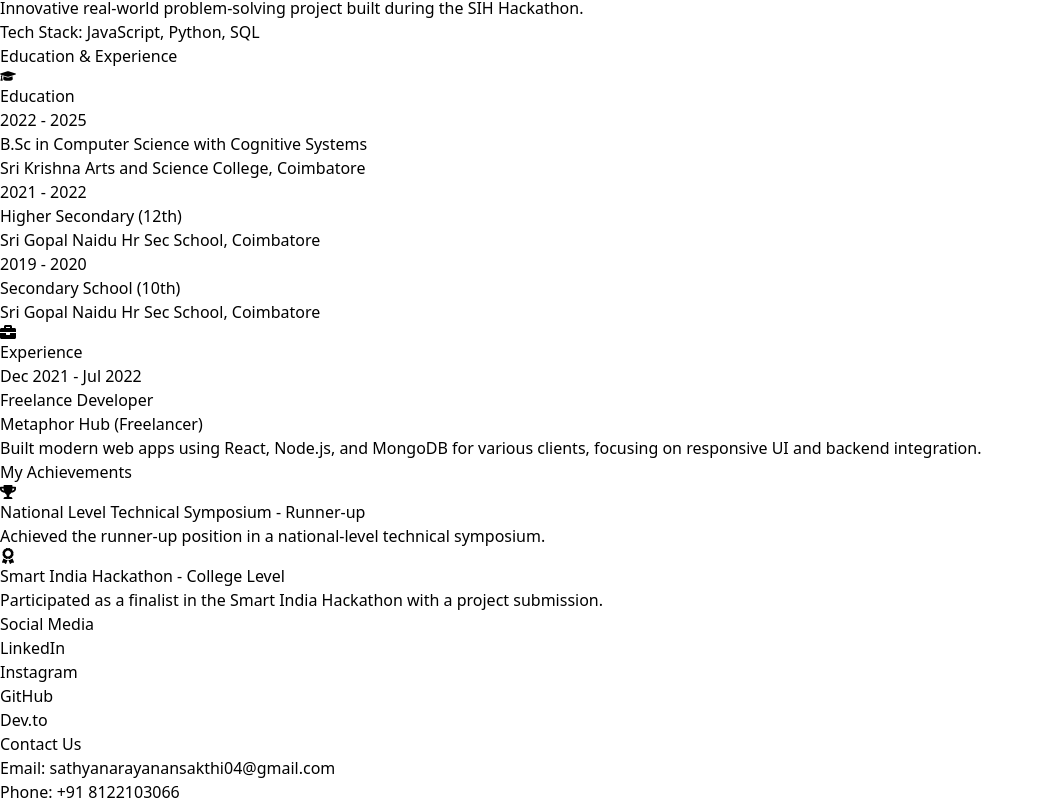
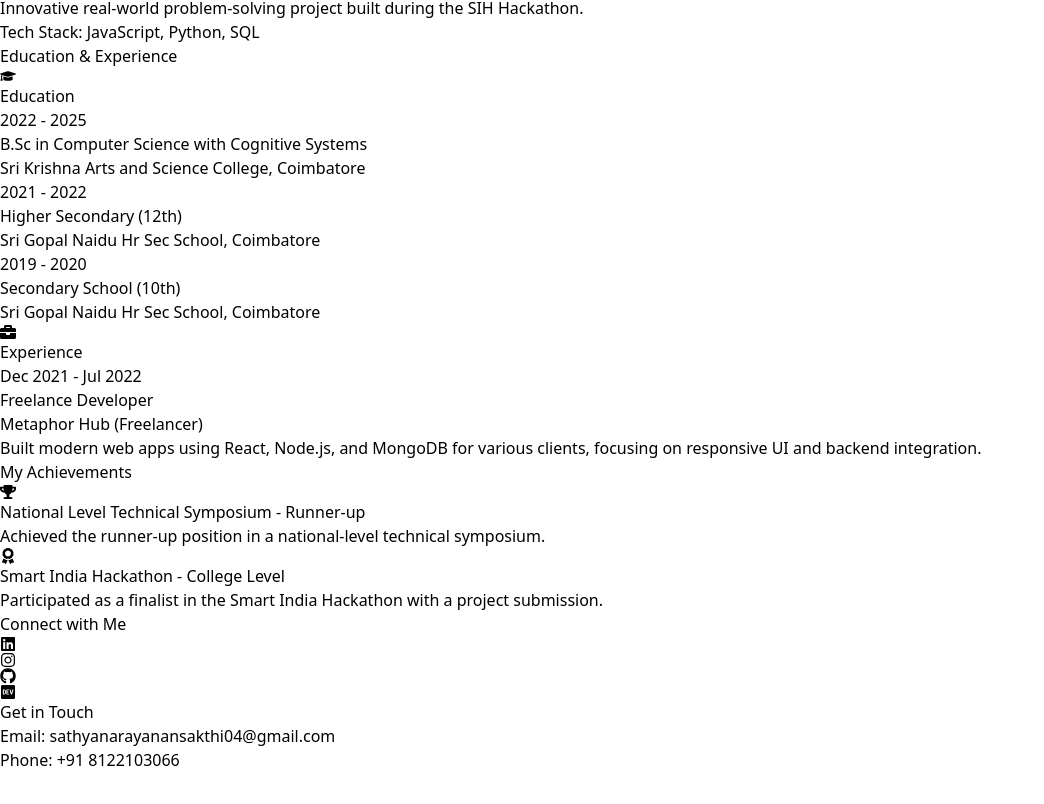
Before and after one commit to Sathyanarayanansakthi/my_site, a React (Vite) app: page / in a window 1280 px wide. Shown: the part 1942-2746 px from the top of the page, without its empty margins (0-1044 px from the left). After the commit the page ends 2714 px from the top, so only its background shows below. Built offline with nearby package versions, Linux system fonts and the light colour scheme.

Commit message:
Update Footer.jsx

```diff
--- a/src/components/Footer.jsx
+++ b/src/components/Footer.jsx
@@ -1,15 +1,16 @@
 import { motion, useInView } from "framer-motion";
 import { useRef } from "react";
+import { FaGithub, FaInstagram, FaLinkedin, FaDev } from "react-icons/fa";
 
 function Footer() {
   const ref = useRef(null);
-  const isInView = useInView(ref, { once: true }); // Animation triggers only once when in view
+  const isInView = useInView(ref, { once: true });
 
   const containerVariants = {
-    hidden: { opacity: 0, y: 50 }, // Initially hidden and shifted down
+    hidden: { opacity: 0, y: 50 },
     visible: {
       opacity: 1,
-      y: 0, // Fully visible and in the original position
+      y: 0,
       transition: { duration: 0.8, ease: "easeOut" },
     },
   };
@@ -17,81 +18,76 @@ function Footer() {
   return (
     <motion.footer
       ref={ref}
-      className="py-10 text-gray-300 bg-gray-800" // Updated background color
+      className="bg-gradient-to-br from-gray-900 to-gray-800 text-gray-300 border-t border-indigo-500/30"
       variants={containerVariants}
       initial="hidden"
-      animate={isInView ? "visible" : "hidden"} // Trigger animation based on visibility
+      animate={isInView ? "visible" : "hidden"}
     >
-      <div className="px-4 mx-auto max-w-7xl md:px-8">
+      <div className="max-w-7xl mx-auto px-4 py-12 grid md:grid-cols-2 gap-10">
+        {/* Social Section */}
         <motion.div
-          className="flex flex-col justify-between md:flex-row"
           variants={containerVariants}
+          whileHover={{ scale: 1.02 }}
+          className="bg-gray-900 p-6 rounded-2xl shadow-lg"
         >
-          {/* Social Media Section */}
-          <motion.div
-            className="mb-6 md:mb-0"
-            variants={containerVariants}
-            whileHover={{ scale: 1.05 }}
-          >
-            <h2 className="text-lg font-bold text-white">Social Media</h2>
-            <ul className="mt-2 space-y-2 text-sm">
-              <li>
+          <h2 className="text-xl font-bold text-white mb-4">Connect with Me</h2>
+          <div className="flex space-x-4 text-2xl">
             <a
               href="https://linkedin.com/in/sathya-narayanans"
-                  className="transition-colors duration-300 hover:text-indigo-400"
+              className="hover:text-indigo-400 transition"
+              target="_blank" rel="noreferrer"
             >
-                  LinkedIn
+              <FaLinkedin />
             </a>
-              </li>
-              <li>
             <a
-                  href="https://www.instagram.com/sathyanarayanansakthi?igsh=MWFzbTZzemNpeXppZw=="
-                  className="transition-colors duration-300 hover:text-indigo-400"
+              href="https://www.instagram.com/sathyanarayanansakthi"
+              className="hover:text-pink-400 transition"
+              target="_blank" rel="noreferrer"
             >
-                  Instagram
+              <FaInstagram />
             </a>
-              </li>
-              <li>
             <a
               href="https://github.com/Sathyanarayanansakthi"
-                  className="transition-colors duration-300 hover:text-indigo-400"
+              className="hover:text-white transition"
+              target="_blank" rel="noreferrer"
             >
-                  GitHub
+              <FaGithub />
             </a>
-              </li>
-              <li>
             <a
               href="https://dly.to/sBFI3z051ds"
-                  className="transition-colors duration-300 hover:text-indigo-400"
+              className="hover:text-teal-400 transition"
+              target="_blank" rel="noreferrer"
             >
-                  Dev.to
+              <FaDev />
             </a>
-              </li>
-            </ul>
+          </div>
         </motion.div>
 
-          {/* Contact Us Section */}
-          <motion.div variants={containerVariants} whileHover={{ scale: 1.05 }}>
-            <h2 className="text-lg font-bold text-white">Contact Us</h2>
-            <p className="mt-2 text-sm">
+        {/* Contact Section */}
+        <motion.div
+          variants={containerVariants}
+          whileHover={{ scale: 1.02 }}
+          className="bg-gray-900 p-6 rounded-2xl shadow-lg"
+        >
+          <h2 className="text-xl font-bold text-white mb-4">Get in Touch</h2>
+          <p className="text-sm mb-2">
             Email:{" "}
             <a
               href="mailto:sathyanarayanansakthi04@gmail.com"
-                className="transition-colors duration-300 hover:text-indigo-400"
+              className="hover:text-indigo-400 transition"
             >
               sathyanarayanansakthi04@gmail.com
             </a>
           </p>
-            <p className="mt-1 text-sm">
+          <p className="text-sm">
             Phone:{" "}
             <a
               href="tel:+918122103066"
-                className="transition-colors duration-300 hover:text-indigo-400"
+              className="hover:text-indigo-400 transition"
             >
               +91 8122103066
             </a>
           </p>
-          </motion.div>
         </motion.div>
       </div>
     </motion.footer>
```
Lines whose indentation alone changed are shown as unchanged.
